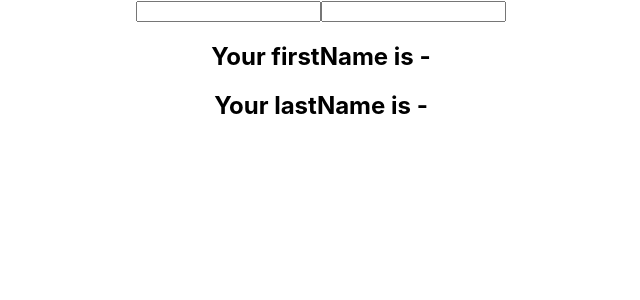
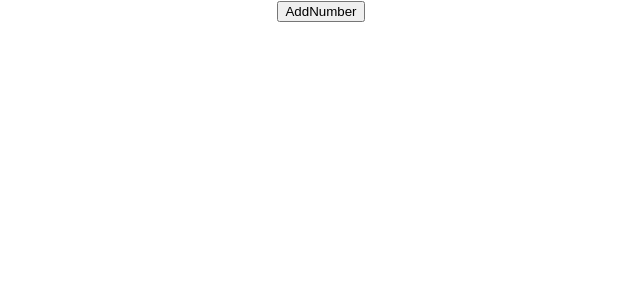
Before and after one commit to WarWarKyaw/React-Hook, a React (Create React App) app: page / in a window 1280 px wide. Shown: the top 300 px of the page, without its empty margins (319-959 px from the left). Built offline with nearby package versions, Linux system fonts and the light colour scheme.

Commit message:
useState with array

```diff
--- a/src/App.js
+++ b/src/App.js
@@ -4,6 +4,7 @@
 import HookCouner from './components/HookCouner';
 import HookCounterTwo from './components/HookCounterTwo';
 import HookCounterThree from './HookCounterThree';
+import HookCounterFour from './components/HookCounterFour';
 
 function App() {
   return (
@@ -11,7 +12,9 @@
       {/* <ClassCounter /> */}
       {/* <HookCouner /> */}
       {/* <HookCounterTwo /> */}
-      <HookCounterThree />
+      {/* <HookCounterThree />
+       */}
+       <HookCounterFour />
     </div>
   );
 }
--- /dev/null
+++ b/src/components/HookCounterFour.js
@@ -0,0 +1,24 @@
+import React, {useState} from 'react';
+
+function HookCounterFour(props) {
+    const [items, setItem] = useState([])
+    const addItem = () =>{
+        setItem([...items, {
+            id :items.length,
+            value : Math.floor(Math.random()*10)+1
+        }])
+    }
+
+    return (
+        <div>
+            <button onClick={addItem}>AddNumber</button>
+            <ul>
+                {
+                    items.map( item =><li key={item.id}>{item.value}</li>)
+                }
+            </ul>
+        </div>
+    );
+}
+
+export default HookCounterFour;
```
